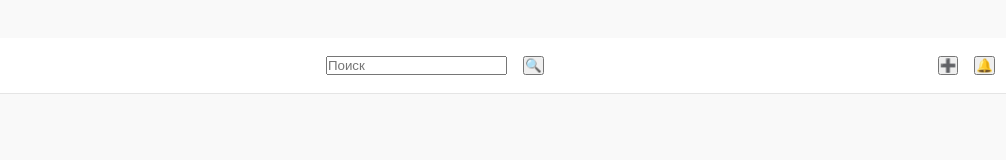
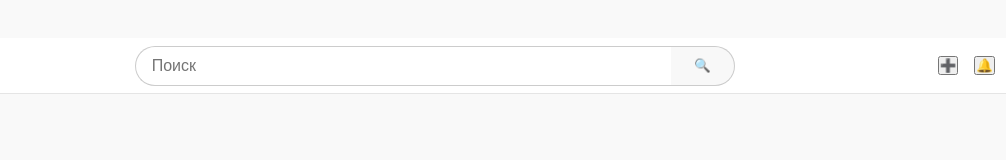
Before and after one commit to dazzes4545/Lab10_YouTube, a plain HTML site: page index.html in a window 1280 px wide. Shown: the full height of the page, 221-1227 px from the left. Drawn offline with Linux system fonts and the light colour scheme.

Commit message:
Step 6: Styled search bar

```diff
--- a/style.css
+++ b/style.css
@@ -68,3 +68,37 @@
 .logo-text {
   font-size: 18px;
 }
+
+.search-input {
+  flex: 1;
+  height: 40px;
+  border: 1px solid #ccc;
+  border-right: none;
+  border-radius: 40px 0 0 40px;
+  padding: 0 16px;
+  font-size: 16px;
+  outline: none;
+}
+.search-input:focus{
+    border-color: #065fd4;
+}
+
+.search-btn {
+    width: 64px;
+    height: 40px;
+    border-radius: 0 40px 40px 0;
+    border: 1px solid #ccc;
+    border-left: none;
+    background-color: #f8f8f8;
+    cursor: pointer;
+}
+.search-btn:focus{
+    border-color: #f0f0f0;
+}
+
+.header-center {
+    flex: 1;
+    max-width: 600px;
+    margin: 0 40px;
+    gap: 0;
+}
```
Also changed, not shown: img/step5_styled_buttons.png (added).
